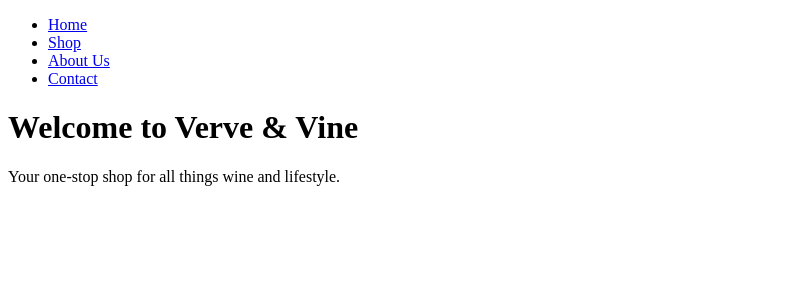
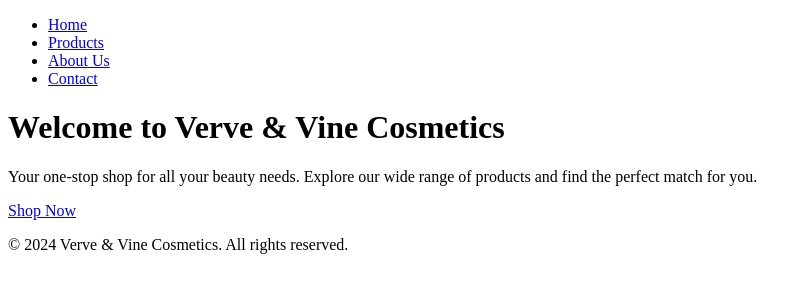
Before and after one commit to bida25-268/Natalie268-bida25-268, a plain HTML site: page index.html in a window 1280 px wide. Shown: the whole page, without its empty margins (0-812 px from the left). Drawn offline with Linux system fonts and the light colour scheme.

Commit message:
Intial commit: Added HTML page

```diff
--- a/index.html
+++ b/index.html
@@ -3,22 +3,26 @@
 <head>
     <meta charset="UTF-8">
     <meta name="viewport" content="width=device-width, initial-scale=1.0">
-    <title>Verve & Vine</title>
-</head>
+    <title>Verve & Vine Cosmetics</title>
+   </head>
 <body>
     <header>
         <nav>
             <ul>
-                <li><a href="#">Home</a></li>
-                <li><a href="#">Shop</a></li>
-                <li><a href="#">About Us</a></li>
-                <li><a href="#">Contact</a></li>
+                <li><a href="index.html">Home</a></li>
+                <li><a href="products.html">Products</a></li>
+                <li><a href="about.html">About Us</a></li>
+                <li><a href="contact.html">Contact</a></li>
             </ul>
         </nav>
     </header>
-
-    <h1>Welcome to Verve & Vine</h1>
-    <p>Your one-stop shop for all things wine and lifestyle.</p>
-
+    <main>
+        <h1>Welcome to Verve & Vine Cosmetics</h1>
+        <p>Your one-stop shop for all your beauty needs. Explore our wide range of products and find the perfect match for you.</p>
+        <a href="products.html">Shop Now</a>
+    </main>
+    <footer>
+        <p>&copy; 2024 Verve & Vine Cosmetics. All rights reserved.</p>
+    </footer>
 </body>
 </html>
```
